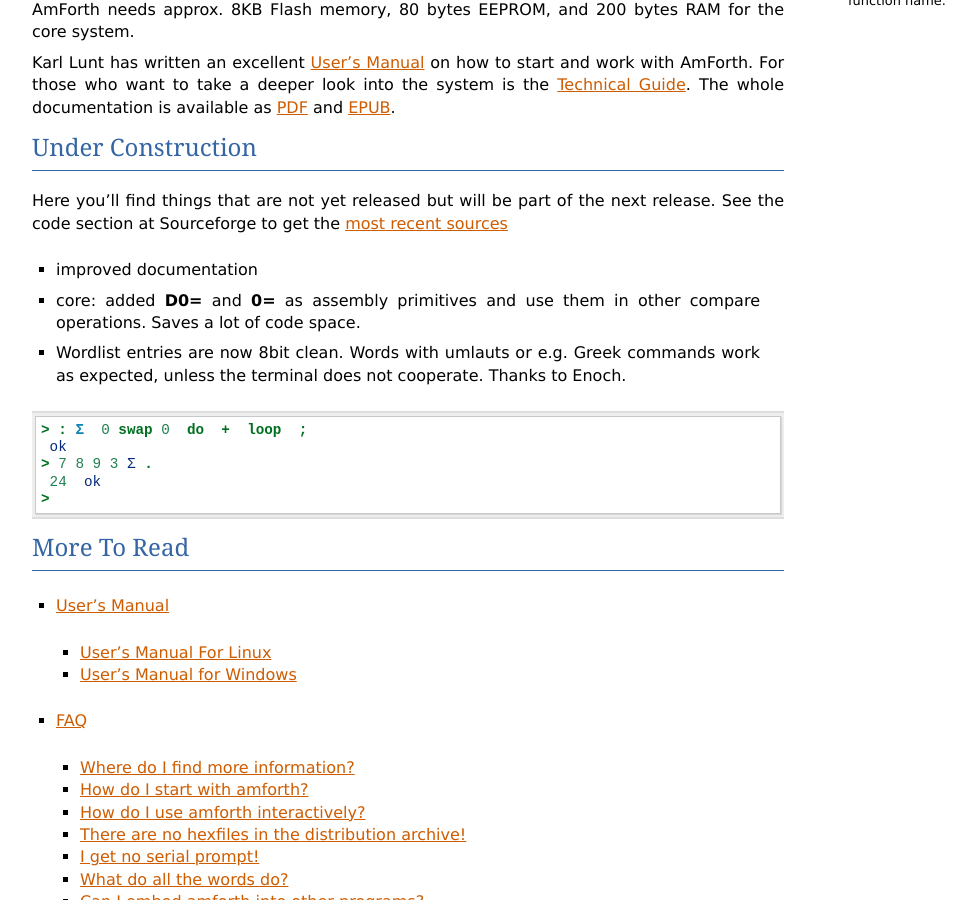
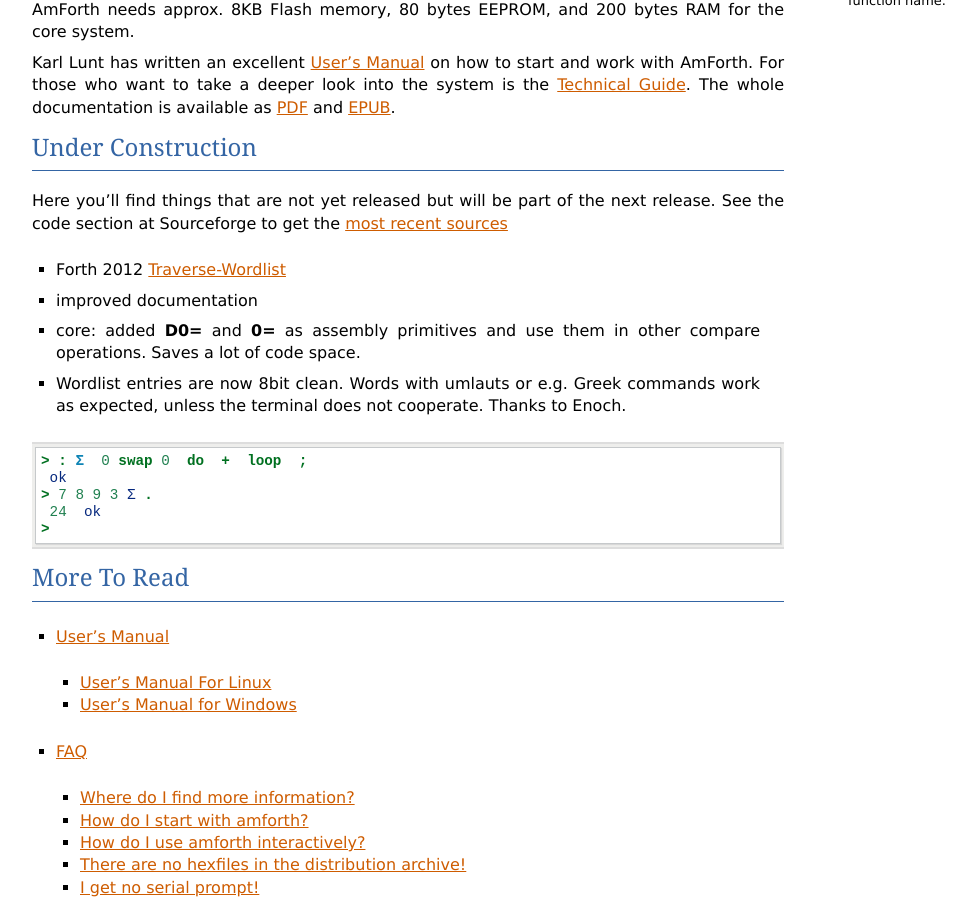
Before and after one commit to wexi/amforth-shadow, a Sphinx documentation site: the page built from doc/source/index.rst, in a window 1280 px wide and 900 px high, scrolled down 424 px. Shown: the whole window, without its empty margins (64-1040 px from the left). Built offline with Sphinx 7.4.7, drawn with Linux system fonts in a browser that asks for light colours; pages that are not in the unit, such as notebooks, are missing from menus.

Commit message:
Mention the traverse-wordlist
git-svn-id: svn://svn.code.sf.net/p/amforth/code/trunk@1454 fd1c0b69-5d68-47f5-910c-86182ebb6ecd

```diff
--- a/doc/source/index.rst
+++ b/doc/source/index.rst
@@ -37,6 +37,7 @@
 See the code section at Sourceforge to get the
 `most recent sources <http://sourceforge.net/p/amforth/code/HEAD/tree/trunk/>`__
 
+* Forth 2012 `Traverse-Wordlist <http://www.forth200x.org/traverse-wordlist.html>`__
 * improved documentation
 * core: added :command:`d0=` and :command:`0=` as assembly primitives and
   use them in other compare operations. Saves a lot of code space.
```
